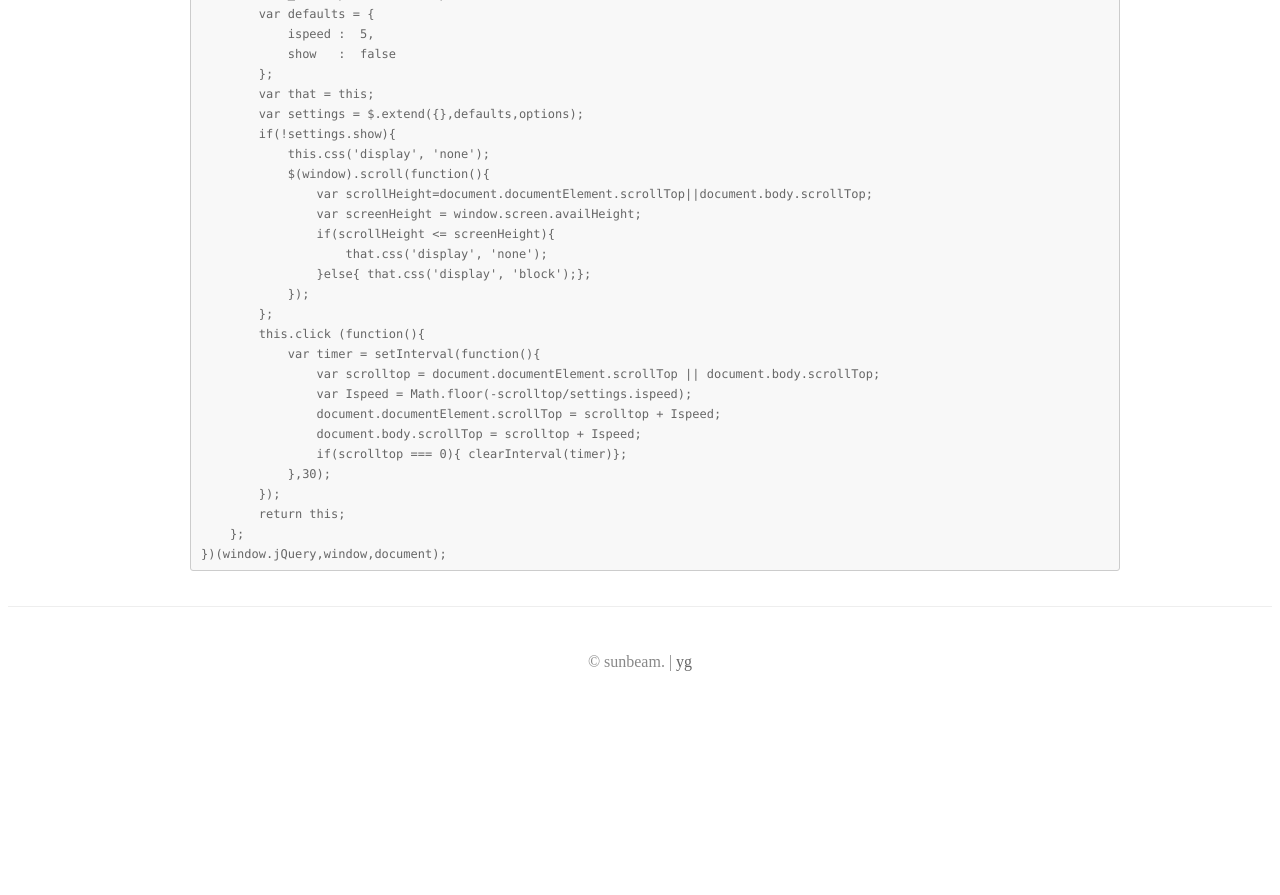
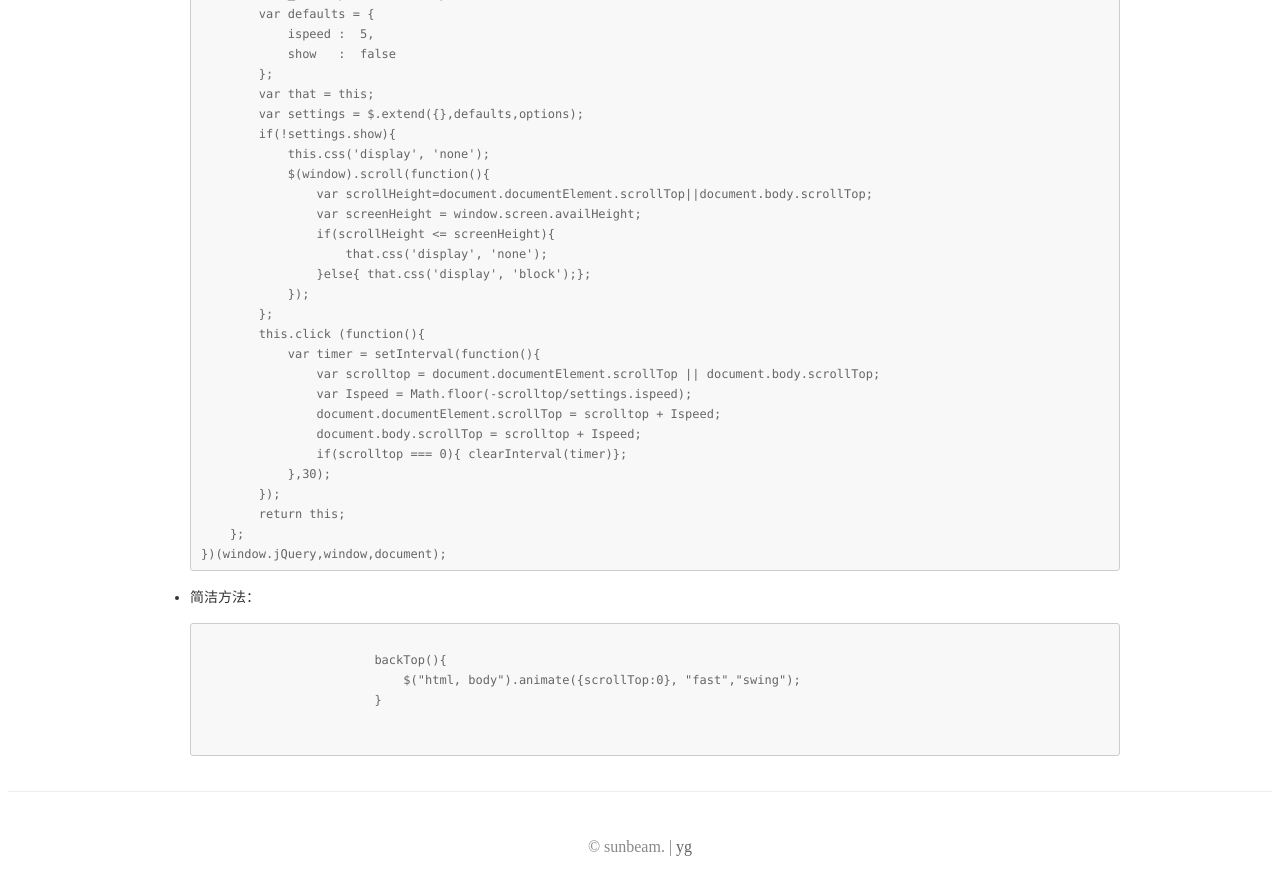
Before and after one commit to GalenYoung/galenyoung.github.io, a Jekyll site: the page built from programme/pgm-page03/index.html, in a window 1280 px wide and 900 px high, scrolled down 684 px. Shown: the top 895 px of the window. Built offline with Jekyll 4.4.1, drawn with Linux system fonts in a browser that asks for light colours; before the commit the page ends 1399 px from its top, so only the background shows below that.

Commit message:
丰富回弹顶部方法

```diff
--- a/programme/pgm-page03/index.html
+++ b/programme/pgm-page03/index.html
@@ -82,4 +82,14 @@ $(&quot;.obt&quot;).sal_backtop({show : true});
 </code></pre>
 
             </li>
+            <li>
+                <p>简洁方法：</p>
+                <pre>
+                    <code>
+                        backTop(){
+                            $("html, body").animate({scrollTop:0}, "fast","swing");
+                        }
+                    </code>
+                </pre>
+            </li>
         </ul>
```
